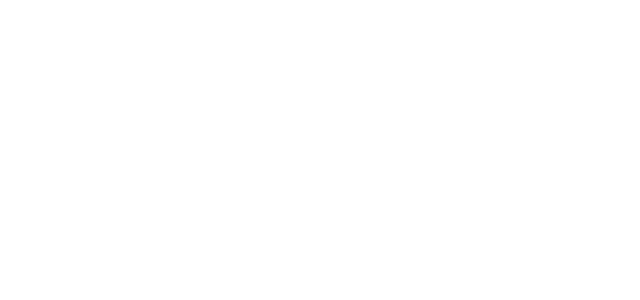
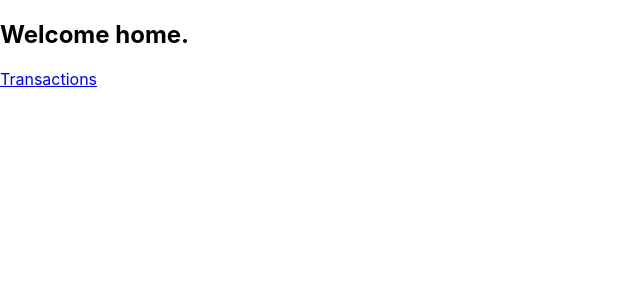
Before and after one commit to davidhorobin/budget-balance, a React (Create React App) app in the folder frontend/: page /home in a window 1280 px wide. Shown: the top 300 px of the page, without its empty margins (0-640 px from the left). Built offline with nearby package versions, Linux system fonts and the light colour scheme.

Commit message:
fix: refreshes token automatically

```diff
--- a/frontend/src/App.js
+++ b/frontend/src/App.js
@@ -3,6 +3,7 @@
 import Layout from "./Layout";
 import Transactions from "./Transactions";
 import RequireAuth from "./RequireAuth";
+import Home from "./Home";
 
 function App() {
     return (
@@ -10,6 +11,7 @@
             <Route path="/" element={<Layout/>}>
                 {/* Public routes */}
                 <Route path="login" element={<Login/>}/>
+                <Route path="home" element={<Home/>}/>
 
                 {/* Protected routes */}
                 <Route element={<RequireAuth/>}>
--- /dev/null
+++ b/frontend/src/Home.js
@@ -0,0 +1,12 @@
+import {Link} from "react-router-dom";
+
+const Home = () => {
+    return (
+        <section>
+            <h1>Welcome home.</h1>
+            <Link to="/transaction">Transactions</Link>
+        </section>
+    );
+}
+
+export default Home;
--- a/frontend/src/Login.js
+++ b/frontend/src/Login.js
@@ -1,13 +1,12 @@
 import {useState, useEffect} from 'react'
 import useAuth from "./hooks/useAuth";
 import axios from './api/axios'
-import {Link, useNavigate, useLocation} from "react-router-dom";
+import {useNavigate, useLocation} from "react-router-dom";
 
 const LOGIN_URL = '/auth/login'
 
 const Login = () => {
     const {setAuth} = useAuth();
-    const {auth} = useAuth();
 
     const navigate = useNavigate();
     const location = useLocation();
--- a/frontend/src/RequireAuth.js
+++ b/frontend/src/RequireAuth.js
@@ -4,9 +4,6 @@
 const RequireAuth = () => {
     const {auth} = useAuth();
     const location = useLocation();
-
-    console.log(auth.user)
-    console.log(auth.accessToken)
 
     return (
         auth?.user
--- a/frontend/src/Transactions.js
+++ b/frontend/src/Transactions.js
@@ -2,6 +2,7 @@
 import useAuth from "./hooks/useAuth";
 import TransactionTable from "./TransactionTable";
 import useAxiosPrivate from "./hooks/useAxiosPrivate";
+import {Link} from "react-router-dom";
 
 const TRANSACTION_URL = "/transaction/"
 
@@ -13,6 +14,7 @@
     const config = {
         headers: {Authorization: `Bearer ${auth.accessToken}`}
     };
+
     useEffect(() => {
         axiosPrivate.get(TRANSACTION_URL, config)
             .then((res) => {
@@ -26,6 +28,7 @@
     return (
         <section>
             <TransactionTable transactions={transactions}/>
+            <Link to="/home">CLICK</Link>
         </section>
     );
 }
--- a/frontend/src/hooks/useAxiosPrivate.js
+++ b/frontend/src/hooks/useAxiosPrivate.js
@@ -23,7 +23,7 @@
             response => response,
             async (error) => {
                 const prevRequest = error?.config;
-                if (error?.response?.data === 401 && !prevRequest?.sent) {
+                if (error?.response?.status === 403 && !prevRequest?.sent) {
                     prevRequest.sent = true;
                     const newAccessToken = await refresh();
                     prevRequest.headers['Authorization'] = `Bearer ${newAccessToken}`;
--- a/frontend/src/hooks/useRefreshToken.js
+++ b/frontend/src/hooks/useRefreshToken.js
@@ -3,6 +3,7 @@
 
 const useRefreshToken = () => {
     const {setAuth} = useAuth();
+    const {auth} = useAuth()
 
     return async () => {
         const response = await axios.post('/auth/refresh', {}, {
@@ -11,6 +12,7 @@
         setAuth(prev => {
             return {...prev, accessToken: response.data.accessToken}
         });
+        console.log(auth.accessToken);
         return response.data.accessToken;
     }
 }
```
Also changed, not shown: frontend/src/Users.js (deleted, +0 -12 lines).
